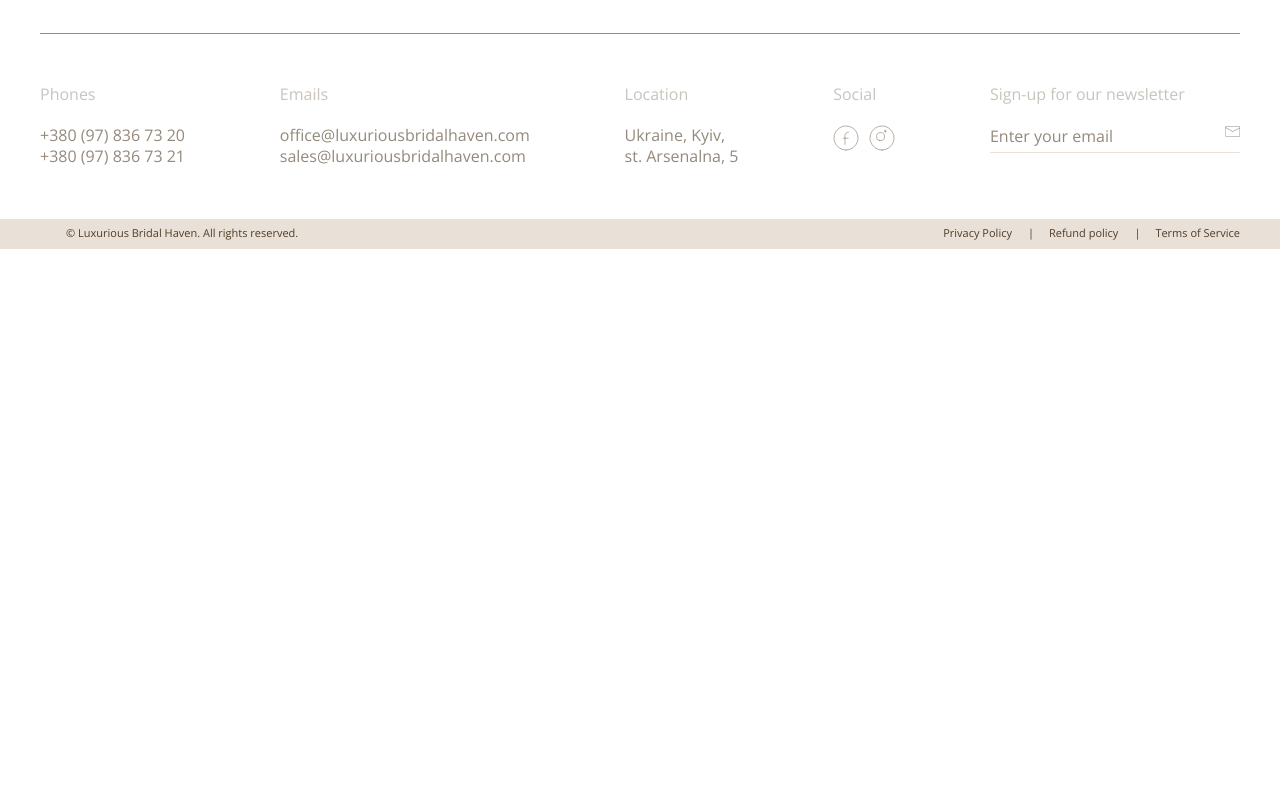
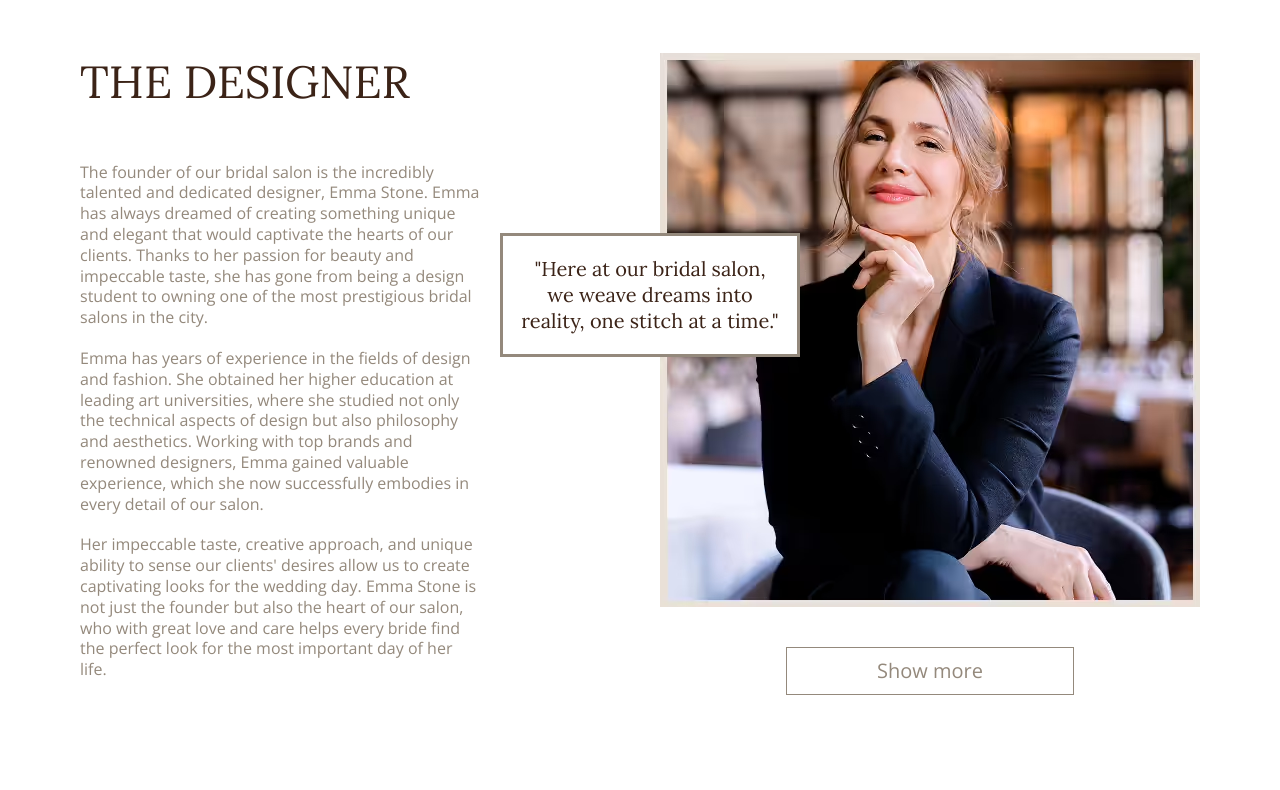
Before and after one commit to riginroman2426-ux/luxurious-bridal, a website: page app/pages/index.html in a window 1280 px wide. Shown: the part 2387-3177 px from the top of the page. Before the commit the page ends 2636 px from the top, so only its background shows below. Drawn offline with nearby package versions, Linux system fonts and the light colour scheme; files that its build step writes are made by us from their sources; files whose address does not match are found by name.

Commit message:
added section designer

```diff
--- a/app/pages/index.html
+++ b/app/pages/index.html
@@ -58,6 +58,53 @@
     </div>
   </section>
   <!--= include join-us.html -->
+  <section class="designer">
+    <div class="container">
+      <div class="designer__inner">
+        <div class="designer__content">
+          <h2 class="designer__title">
+            THE DESIGNER
+          </h2>
+          <p class="designer__text">
+            The founder of our bridal salon is the incredibly talented and dedicated designer, Emma Stone. Emma has
+            always dreamed
+            of creating something unique and elegant that would captivate the hearts of our clients. Thanks to her
+            passion for
+            beauty and impeccable taste, she has gone from being a design student to owning one of the most prestigious
+            bridal
+            salons in the city.
+          </p>
+          <p class="designer__text">
+            Emma has years of experience in the fields of design and fashion. She obtained her higher education at
+            leading art
+            universities, where she studied not only the technical aspects of design but also philosophy and aesthetics.
+            Working
+            with top brands and renowned designers, Emma gained valuable experience, which she now successfully embodies
+            in every
+            detail of our salon.
+          </p>
+          <p class="designer__text">
+            Her impeccable taste, creative approach, and unique ability to sense our clients' desires allow us to create
+            captivating
+            looks for the wedding day. Emma Stone is not just the founder but also the heart of our salon, who with
+            great love and
+            care helps every bride find the perfect look for the most important day of her life.
+          </p>
+        </div>
+        <div class="designer__box">
+          <picture>
+            <source srcset="images/designer.avif" type="image/avif">
+            <source srcset="images/designer.Webp" type="image/Webp">
+            <img class="designer__img" src="images/designer.jpg" alt="Alt text">
+          </picture>
+          <p class="designer__caption">
+            "Here at our bridal salon, we weave dreams into reality, one stitch at a time."
+          </p>
+          <a class="designer__link" href="#">Show more</a>
+        </div>
+      </div>
+    </div>
+  </section>
 </main>
 
 <!--= include footer.html -->
--- a/app/scss/style.scss
+++ b/app/scss/style.scss
@@ -279,9 +279,9 @@ body {
   }
 
   &__title {
+    @extend %lora-400;
     font-size: 45px;
     margin-bottom: 20px;
-    @extend %lora-400;
   }
 
   &__text {
@@ -328,3 +328,56 @@ body {
     font-size: 11px;
   }
 }
+
+.designer {
+  padding: 150px 0 210px;
+
+  &__inner {
+    padding: 0 40px;
+    display: flex;
+    justify-content: space-between;
+  }
+
+  &__content {
+    max-width: 400px;
+  }
+
+  &__title {
+    @extend %lora-400;
+    font-size: 45px;
+    margin-bottom: 50px;
+  }
+
+  &__text {
+    font-size: 16px;
+    margin-bottom: 20px;
+    color: vars.$color-text-muted;
+  }
+
+  &__box {
+    text-align: center;
+    position: relative;
+  }
+
+  &__img {
+    margin-bottom: 40px;
+  }
+
+  &__caption {
+    padding: 20px 18px;
+    width: 300px;
+    @extend %lora-400;
+    border: 3px solid vars.$color-text-muted;
+    position: absolute;
+    top: 180px;
+    left: -160px;
+    background-color: #fff;
+  }
+
+  &__link {
+    display: inline-block;
+    padding: 10px 90px;
+    color: vars.$color-text-muted;
+    border: 1px solid vars.$color-text-muted;
+  }
+}
```
Also changed, not shown: app/images/designer.avif (added), app/images/designer.jpg (added), app/images/designer.webp (added), app/images/src/designer.jpg (added).
